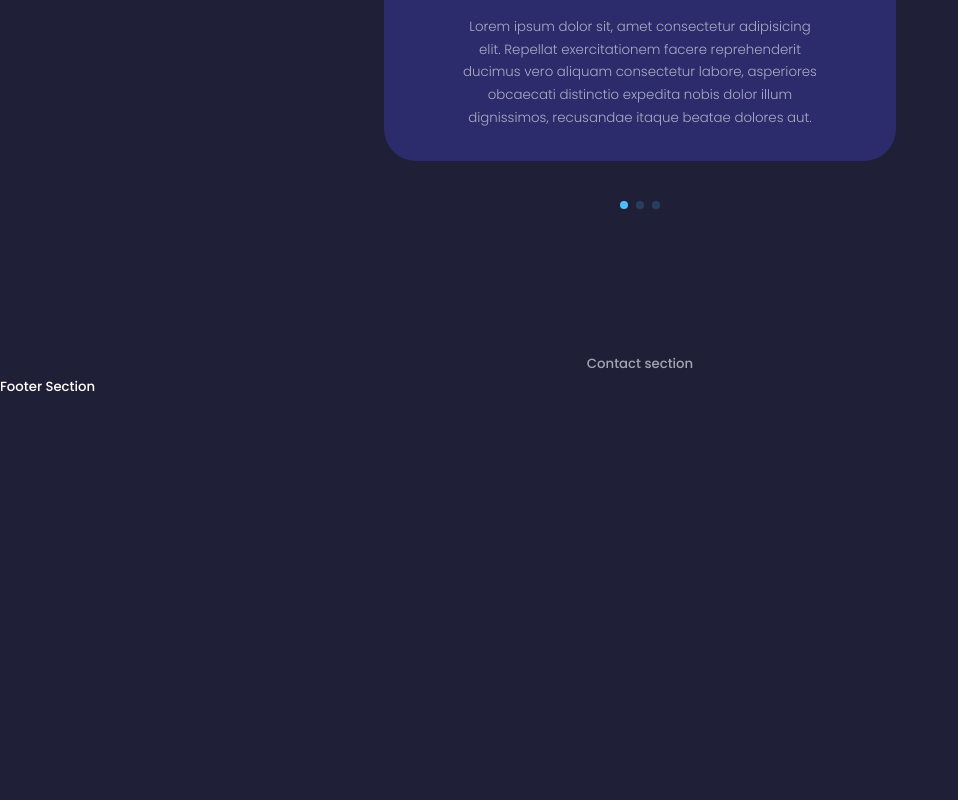
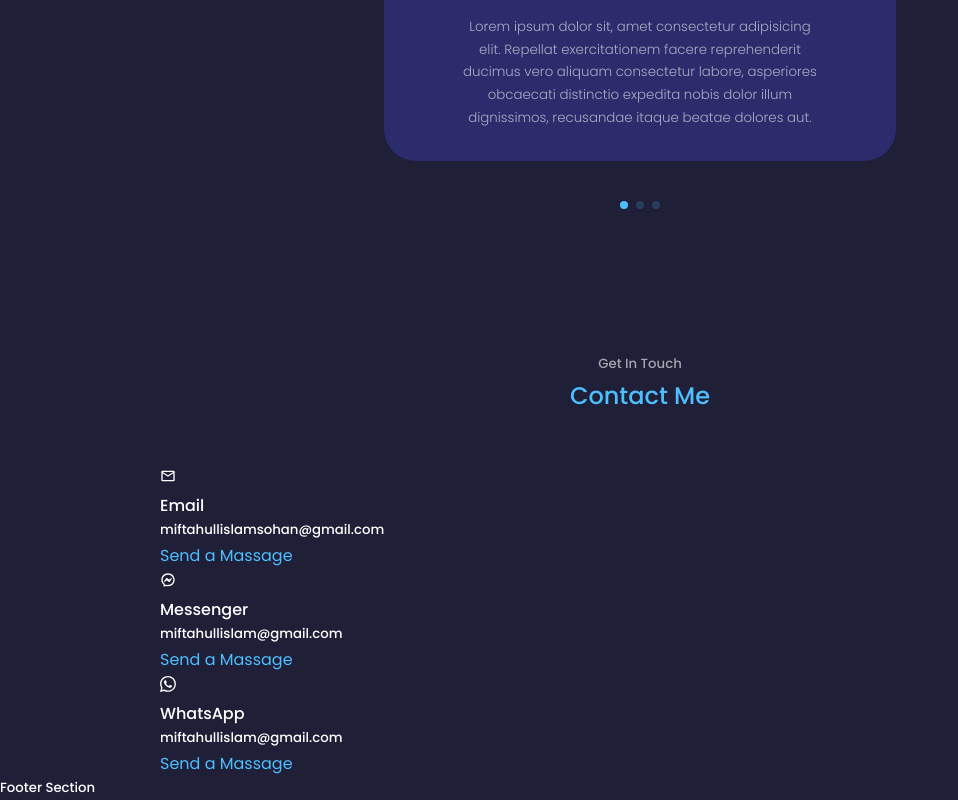
Before and after one commit to Miftahulislam2001/my-portfolio-project, a React (Vite) app: page / in a window 1280 px wide. Shown: the part 3805-4605 px from the top of the page, without its empty margins (0-958 px from the left). Before the commit the page ends 4203 px from the top, so only its background shows below. Built offline with nearby package versions, Linux system fonts and the light colour scheme.

Commit message:
Contact section Running

```diff
--- a/src/components/Contact/Contact.jsx
+++ b/src/components/Contact/Contact.jsx
@@ -1,10 +1,43 @@
 import React from 'react';
 import './Contact.css'
+import {MdOutlineEmail} from 'react-icons/md'
+import {RiMessengerLine} from 'react-icons/ri'
+import {BsWhatsapp} from 'react-icons/bs'
+
 
 const Contact = () => {
     return (
         <section id='contact'>
-            <h5>Contact section</h5>
+            <h5>Get In Touch</h5>
+            <h2>Contact Me</h2>
+
+            <div className="container contact_container">
+                <div className="contact_options">
+                    <article className="contact_option">
+                        <MdOutlineEmail />
+                        <h4>Email</h4>
+                        <h5>miftahullislamsohan@gmail.com</h5>
+                        <a href="mailto:miftahullislamsohan@gmail.com" target='_blank'>Send a Massage</a>
+                    </article>
+                    <article className="contact_option">
+                        <RiMessengerLine />
+                        <h4>Messenger</h4>
+                        <h5>miftahullislam@gmail.com</h5>
+                        <a href="https://m.me/miftahulislam2001" target='_blank'>Send a Massage</a>
+                    </article>
+                    <article className="contact_option">
+                    <BsWhatsapp />
+                        <h4>WhatsApp</h4>
+                        <h5>miftahullislam@gmail.com</h5>
+                        <a href="https://api.whatsapp.com/send?phone+8801633615258" target='_blank'>Send a Massage</a>
+                    </article>
+
+
+                    <form>
+
+                    </form>
+                </div>
+            </div>
         </section>
     );
 };
```
